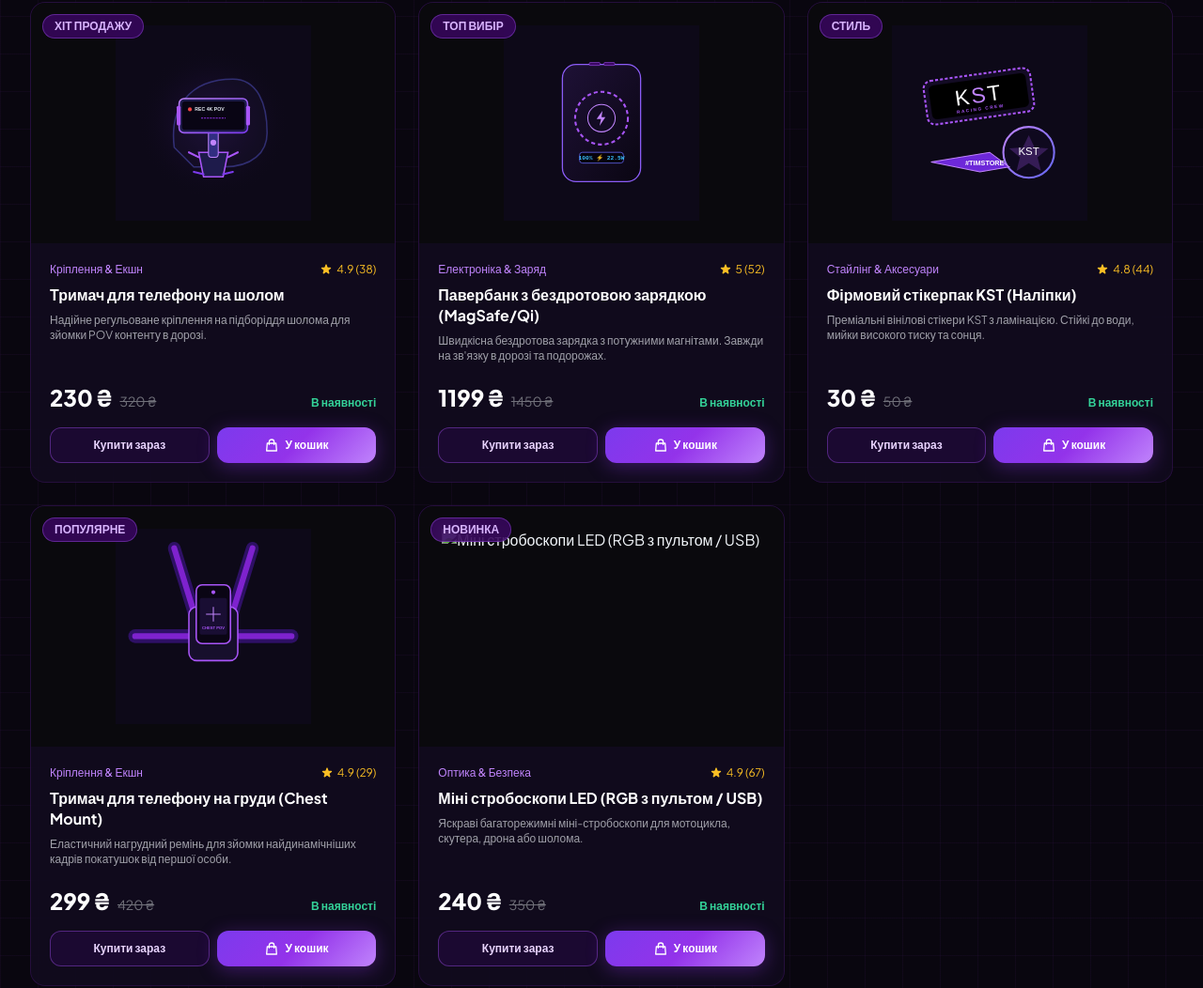
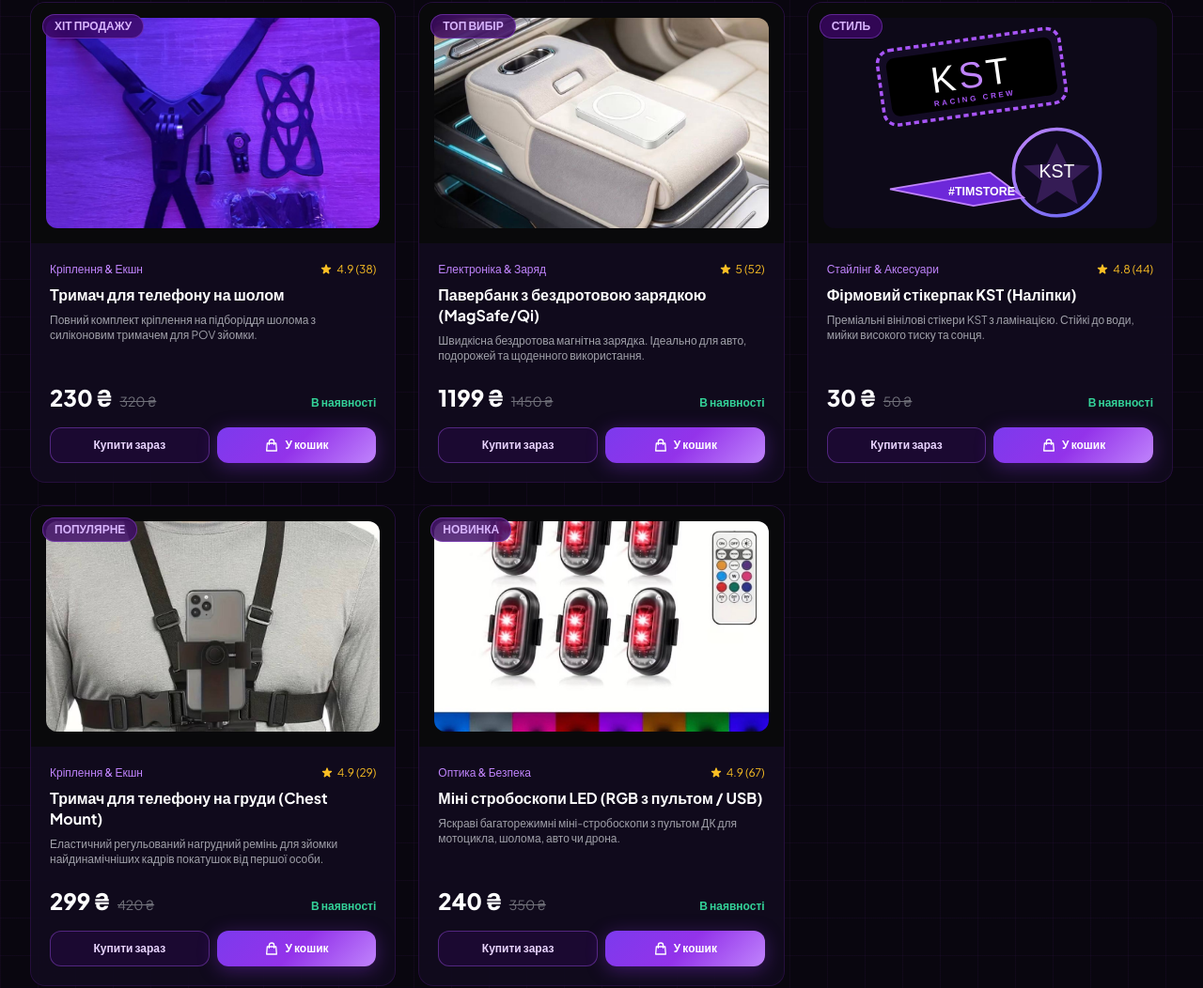
Before and after one commit to timstore16894/timstore, a plain HTML site: page index.html in a window 1280 px wide. Shown: the part 903-1955 px from the top of the page at 94% size. Drawn offline with nearby package versions, Linux system fonts and the light colour scheme.

Commit message:
Add real product photos and update catalog visuals

```diff
--- a/app.js
+++ b/app.js
@@ -16,13 +16,13 @@ const PRODUCTS = [
     badgeColor: "purple",
     rating: 4.9,
     reviewsCount: 38,
-    image: "assets/helmet-mount.svg",
-    shortDesc: "Надійне регульоване кріплення на підборіддя шолома для зйомки POV контенту в дорозі.",
+    image: "assets/helmet-mount.jpg",
+    shortDesc: "Повний комплект кріплення на підборіддя шолома з силіконовим тримачем для POV зйомки.",
     features: [
       "Підходить для 99% мотошоломів (інтеграл, крос, модуляр)",
-      "Посилений силіконовий захист проти подряпин та ковзання",
-      "Регулювання кута нахилу на 180 градусів",
-      "Універсальний затискач для телефонів шириною до 90 мм"
+      "Посилений силіконовий фіксатор «павук» проти випадіння",
+      "Регулювання кута нахилу та надійні міцні стропи",
+      "Універсальний затискач для телефонів будь-якої діагоналі"
     ],
     inStock: true
   },
@@ -37,12 +37,12 @@ const PRODUCTS = [
     badgeColor: "purple",
     rating: 5.0,
     reviewsCount: 52,
-    image: "assets/powerbank.svg",
-    shortDesc: "Швидкісна бездротова зарядка з потужними магнітами. Завжди на зв'язку в дорозі та подорожах.",
+    image: "assets/powerbank.jpg",
+    shortDesc: "Швидкісна бездротова магнітна зарядка. Ідеально для авто, подорожей та щоденного використання.",
     features: [
       "Потужний магнітний фіксатор MagSafe",
-      "Швидка зарядка Power Delivery до 22.5W",
-      "Цифровий LED-дисплей точного відсотка заряду",
+      "Швидка бездротова та дротова зарядка Fast Charge",
+      "Компактний ергономічний корпус із захистом від подряпин",
       "Захист від перегріву, короткого замикання та стрибків напруги"
     ],
     inStock: true
@@ -61,10 +61,10 @@ const PRODUCTS = [
     image: "assets/kst-stickers.svg",
     shortDesc: "Преміальні вінілові стікери KST з ламінацією. Стійкі до води, мийки високого тиску та сонця.",
     features: [
-      "100% водостійкий німецький вініл Oracal",
+      "100% водостійкий вініл підвищеної міцності",
       "УФ-ламінація, кольори не вигорають на сонці",
       "Не залишають слідів клею при знятті",
-      "Ідеально для шолома, байка, авто, ноутбука чи кейса"
+      "Ідеально для шолома, мотоцикла, авто, смартфона або кейса"
     ],
     inStock: true
   },
@@ -79,12 +79,12 @@ const PRODUCTS = [
     badgeColor: "purple",
     rating: 4.9,
     reviewsCount: 29,
-    image: "assets/chest-mount.svg",
-    shortDesc: "Еластичний нагрудний ремінь для зйомки найдинамічніших кадрів покатушок від першої особи.",
+    image: "assets/chest-mount.jpg",
+    shortDesc: "Еластичний регульований нагрудний ремінь для зйомки найдинамічніших кадрів покатушок від першої особи.",
     features: [
-      "Дихаючі та еластичні ремені з легким регулюванням розміру",
+      "Дихаючі та еластичні ремені з легким налаштуванням розміру",
       "J-Hook кронштейн для швидкої установки потрібного кута",
-      "Горизонтальне та вертикальне положення смартфона",
+      "Горизонтальне та вертикальне надійне положення смартфона",
       "Сумісний зі смартфонами та екшн-камерами (GoPro, SJCAM, DJI)"
     ],
     inStock: true
@@ -100,13 +100,13 @@ const PRODUCTS = [
     badgeColor: "purple",
     rating: 4.9,
     reviewsCount: 67,
-    image: "assets/strobes.svg",
-    shortDesc: "Яскраві багаторежимні міні-стробоскопи для мотоцикла, скутера, дрона або шолома.",
+    image: "assets/strobes.jpg",
+    shortDesc: "Яскраві багаторежимні міні-стробоскопи з пультом ДК для мотоцикла, шолома, авто чи дрона.",
     features: [
       "7 кольорів підсвічування та понад 20 режимів мерехтіння",
+      "Зручний бездротовий пульт керування режимами в комплекті",
       "Вбудований акумулятор із зарядкою Type-C/USB",
-      "Вологозахист стандарту IP65 для будь-якої погоди",
-      "Простий монтаж на липучку Velcro або гумові фіксатори"
+      "Вологозахист стандарту IP65 для будь-якої погоди"
     ],
     inStock: true
   }
@@ -215,12 +215,12 @@ function renderProducts() {
     <div class="product-card glass-panel rounded-2xl overflow-hidden border border-purple-900/30 hover:border-purple-500/50 transition-all flex flex-col justify-between group">
       <div>
         <!-- Image Container -->
-        <div class="relative bg-zinc-950/80 p-6 flex items-center justify-center overflow-hidden h-64 cursor-pointer" onclick="openProductModal(${product.id})">
-          <span class="absolute top-3 left-3 px-3 py-1 text-xs font-bold rounded-full bg-purple-950/80 border border-purple-500/40 text-purple-300 backdrop-blur-md">
+        <div class="relative bg-zinc-950 p-4 flex items-center justify-center overflow-hidden h-64 cursor-pointer" onclick="openProductModal(${product.id})">
+          <span class="absolute top-3 left-3 px-3 py-1 text-xs font-bold rounded-full bg-purple-950/80 border border-purple-500/40 text-purple-300 backdrop-blur-md z-10">
             ${product.badge}
           </span>
-          <img src="${product.image}" alt="${product.title}" class="w-full h-full object-contain group-hover:scale-105 transition-transform duration-300">
-          <button onclick="event.stopPropagation(); openProductModal(${product.id})" class="absolute bottom-3 right-3 bg-zinc-900/90 text-purple-300 hover:text-white p-2 rounded-xl border border-purple-500/30 opacity-0 group-hover:opacity-100 transition-opacity text-xs flex items-center gap-1 backdrop-blur-md">
+          <img src="${product.image}" alt="${product.title}" class="w-full h-full object-cover rounded-xl group-hover:scale-105 transition-transform duration-300">
+          <button onclick="event.stopPropagation(); openProductModal(${product.id})" class="absolute bottom-3 right-3 bg-zinc-900/90 text-purple-300 hover:text-white p-2 rounded-xl border border-purple-500/30 opacity-0 group-hover:opacity-100 transition-opacity text-xs flex items-center gap-1 backdrop-blur-md z-10">
             <svg class="w-4 h-4" fill="none" stroke="currentColor" viewBox="0 0 24 24"><path stroke-linecap="round" stroke-linejoin="round" stroke-width="2" d="M15 12a3 3 0 11-6 0 3 3 0 016 0z"/><path stroke-linecap="round" stroke-linejoin="round" stroke-width="2" d="M2.458 12C3.732 7.943 7.523 5 12 5c4.478 0 8.268 2.943 9.542 7-1.274 4.057-5.064 7-9.542 7-4.477 0-8.268-2.943-9.542-7z"/></svg>
             Деталі
           </button>
@@ -337,7 +337,7 @@ function updateCartUI() {
 
       cartItemsContainer.innerHTML = cart.map(item => `
         <div class="flex items-center gap-3 p-3 rounded-xl bg-zinc-950/60 border border-purple-900/30">
-          <img src="${item.image}" alt="${item.title}" class="w-16 h-16 object-contain rounded-lg bg-zinc-900 p-1 border border-zinc-800">
+          <img src="${item.image}" alt="${item.title}" class="w-16 h-16 object-cover rounded-lg bg-zinc-900 border border-zinc-800">
           <div class="flex-1 min-w-0">
             <h4 class="text-sm font-semibold text-white truncate">${item.title}</h4>
             <p class="text-xs text-purple-400 font-bold mt-0.5">${item.price} ₴</p>
@@ -387,11 +387,11 @@ function openProductModal(productId) {
 
   content.innerHTML = `
     <div class="grid grid-cols-1 md:grid-cols-2 gap-6 p-6">
-      <div class="bg-zinc-950 rounded-2xl p-6 flex items-center justify-center border border-purple-900/40 relative">
-        <span class="absolute top-4 left-4 px-3 py-1 text-xs font-bold rounded-full bg-purple-950/80 border border-purple-500/40 text-purple-300">
+      <div class="bg-zinc-950 rounded-2xl p-3 flex items-center justify-center border border-purple-900/40 relative overflow-hidden">
+        <span class="absolute top-4 left-4 px-3 py-1 text-xs font-bold rounded-full bg-purple-950/80 border border-purple-500/40 text-purple-300 z-10">
           ${product.badge}
         </span>
-        <img src="${product.image}" alt="${product.title}" class="w-full max-h-72 object-contain">
+        <img src="${product.image}" alt="${product.title}" class="w-full max-h-80 object-cover rounded-xl">
       </div>
 
       <div class="flex flex-col justify-between">
@@ -561,7 +561,6 @@ async function handleCheckoutSubmit(e) {
   const submitBtn = form.querySelector('button[type="submit"]');
   const originalBtnText = submitBtn.innerHTML;
 
-  // Show loading
   submitBtn.disabled = true;
   submitBtn.innerHTML = `
     <svg class="animate-spin -ml-1 mr-2 h-4 w-4 text-white inline-block" xmlns="http://www.w3.org/2000/svg" fill="none" viewBox="0 0 24 24">
--- a/index.html
+++ b/index.html
@@ -164,7 +164,7 @@
             </div>
 
             <div class="relative h-72 rounded-2xl bg-zinc-950 flex items-center justify-center overflow-hidden border border-purple-900/40">
-              <img src="assets/helmet-mount.svg" alt="Helmet Mount timstore" class="w-full h-full object-contain p-4 group-hover:scale-105 transition-all">
+              <img src="assets/helmet-mount.jpg" alt="Helmet Mount timstore" class="w-full h-full object-cover group-hover:scale-105 transition-all">
             </div>
 
             <div class="mt-5 space-y-2">
```
Also changed, not shown: assets/chest-mount.jpg (added), assets/helmet-mount.jpg (added), assets/package.jpg (added), assets/powerbank.jpg (added), assets/strobes.jpg (added).
